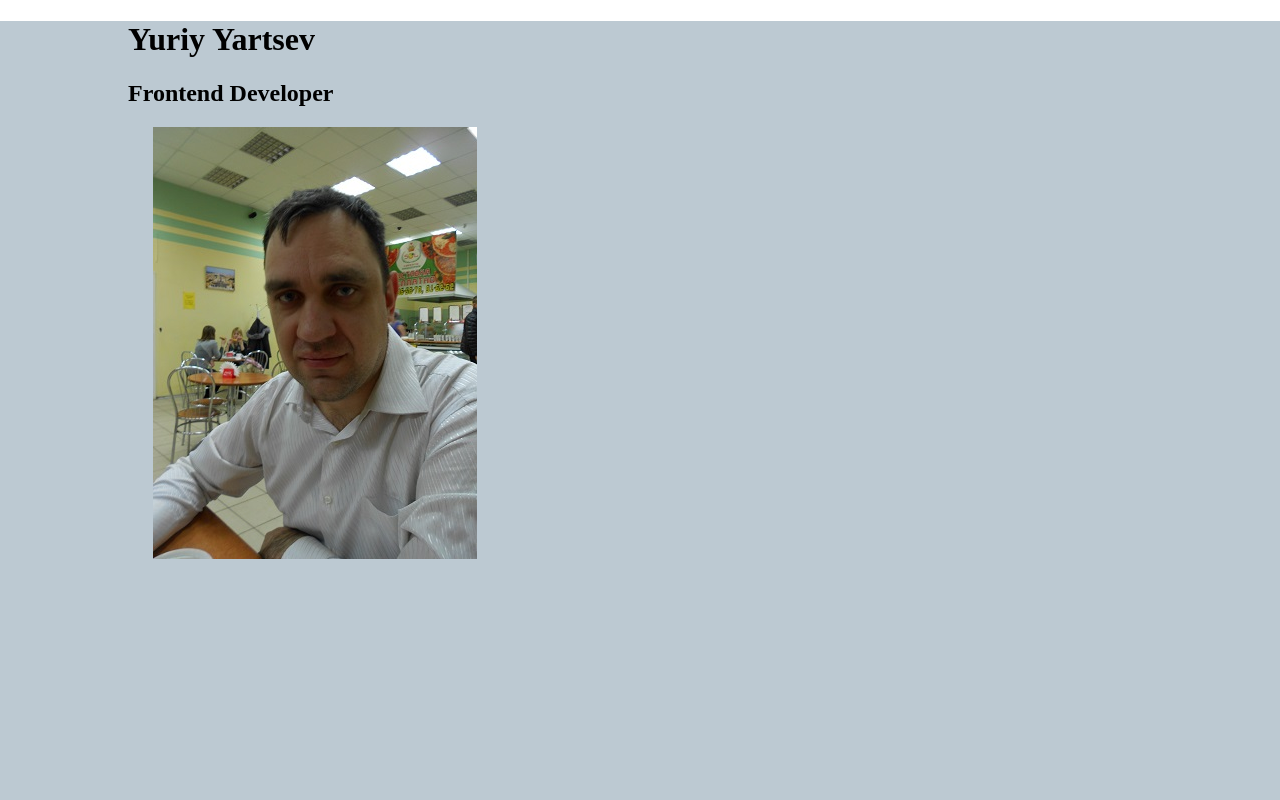
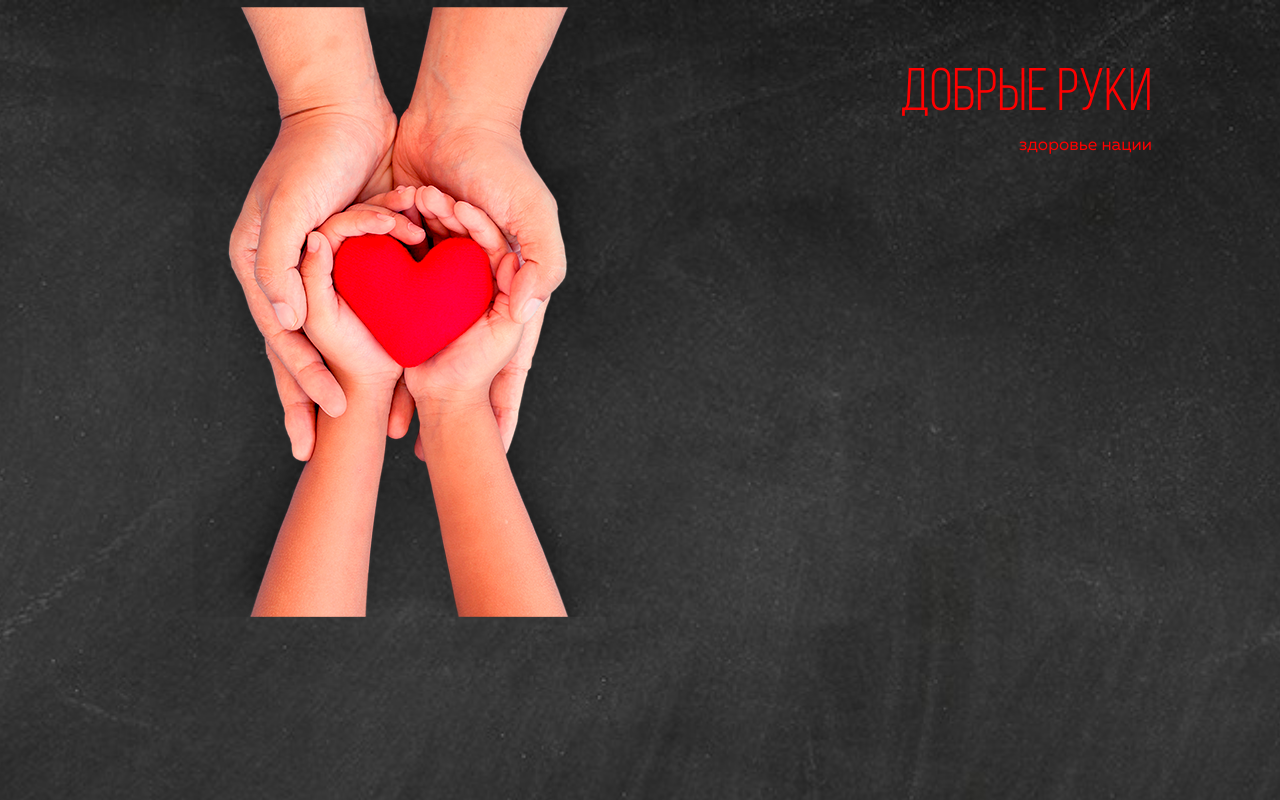
Before and after one commit to urisda1979/ametist, a plain HTML site: page index.html in a window 1280 px wide. Shown: the top 800 px of the page. Drawn offline with Linux system fonts and the light colour scheme.

Commit message:
Изменения 07-07-2020

```diff
--- a/css/style.css
+++ b/css/style.css
@@ -1,19 +1,68 @@
+@font-face {
+    src: url('../fonts/ofont.ru_Bebas Neue.ttf');
+    font-family: "Bebas Neue";
+}
+
+@font-face {
+    src: url('../fonts/Muller-Light.otf');
+    font-family: "Muller Light";
+}
+
+@font-face {
+    src: url('../fonts/Muller-Medium.otf');
+    font-family: "Muller Medium";
+}
+
+@font-face {
+    src: url('../fonts/Muller-Regular.otf');
+    font-family: "Muller Regular";
+}
 body {
     margin: 0;
     padding: 0;
 }
 
 .header {
-    background: #bcc9d2;
+    width: 100%;
+    height: auto;
+    background: url('../img/background-image.jpg') center;
+    background-repeat: no-repeat;
+    background-size: cover;
 }
 
 .container {
-    /* display: flex; */
+    display: flex;
     width: 1024px;
     height: 2000px;
     margin: 0 auto;
 }
 
+.hands_image {
+    margin: 0 auto;
+    padding: 0;
+    width: 820px;
+    height: 1400px;
+}
+
+.title_name {
+    display: block;
+    text-align: right;
+    margin: 0;
+    padding-top: 75px;
+    font-family: "Bebas Neue";
+    font-size: 45pt;
+    font-weight: 100;
+    color: red;
+    line-height: 40px;
+}
+
+.subtitle {
+    font-family: "Muller Regular";
+    font-size: 13pt;
+    font-weight: normal;
+    text-transform: lowercase;
+}
+
 .photo {
     margin-left: 25px;
 }
--- a/index.html
+++ b/index.html
@@ -3,19 +3,21 @@
 <head>
     <meta charset="UTF-8">
     <meta name="viewport" content="width=device-width, initial-scale=1.0">
-    <title>Yuriy Yartsev - Frontend Developer</title>
+    <title>Добрые Руки - Здоровье Нации</title>
     <link rel="stylesheet" href="css/style.css">
 </head>
 <body>
     <header class="header">
         <div class="container">
-            <h1 class="title name">
-                Yuriy Yartsev
+            <div class="hands_image">
+                <img src="img/hands.png" alt="">
+            </div>
+
+            <h1 class="title_name">
+                Добрые&nbsp;Руки <br> <span class="subtitle">Здоровье Нации</span>
             </h1>
-            <h2 class="title profession">
-                Frontend Developer
-            </h2>
-            <img class="photo" src="img/my-photo.jpg" alt="">
+
+            <!-- img class="photo" src="img/my-photo.jpg" alt="" -->
         </div>
     </header>
 </body>
```
Also changed, not shown: fonts/Muller-Light.otf (added), fonts/Muller-Medium.otf (added), fonts/Muller-Regular.otf (added), fonts/ofont.ru_Bebas Neue.ttf (added), img/background-image.jpg (added), img/hands-image.jpg (added), img/hands.png (added), img/logo.png (added), img/my-photo.jpg (deleted), img/my-photo.png (deleted), 1 other file.
